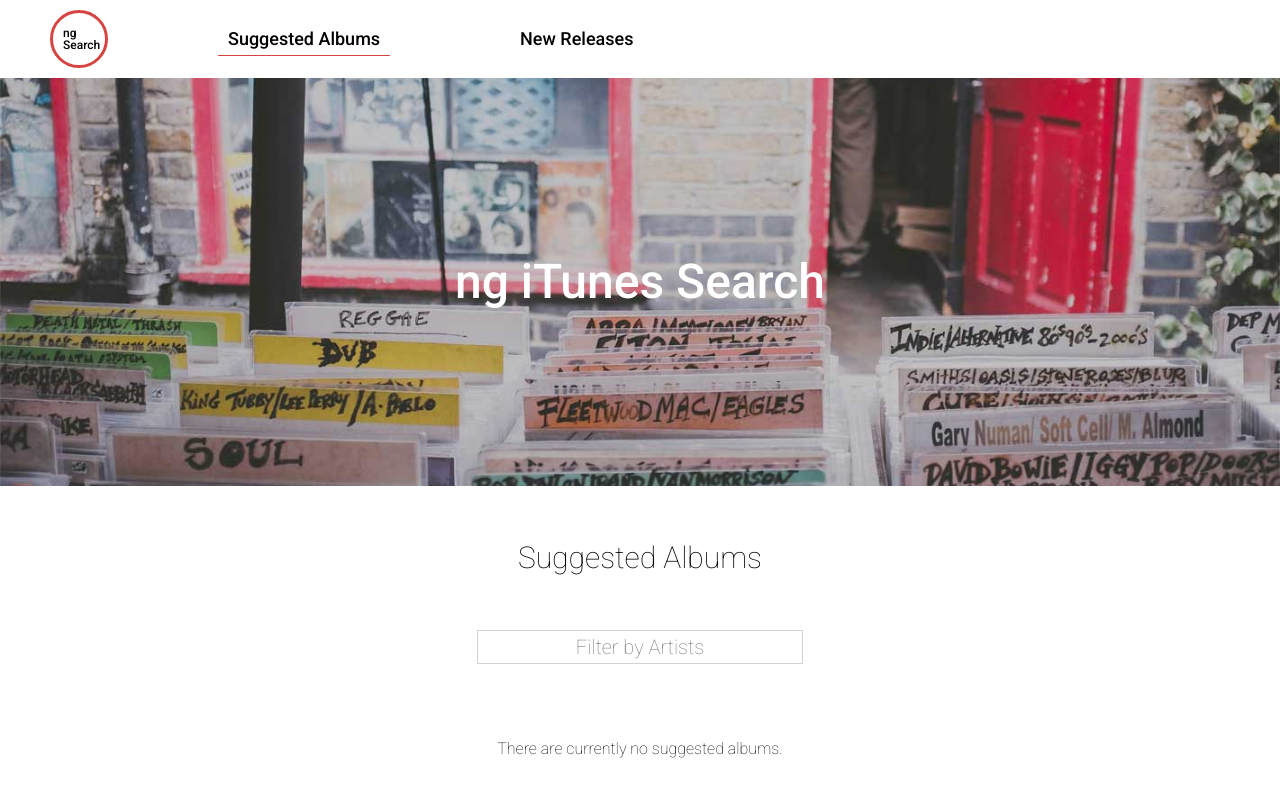
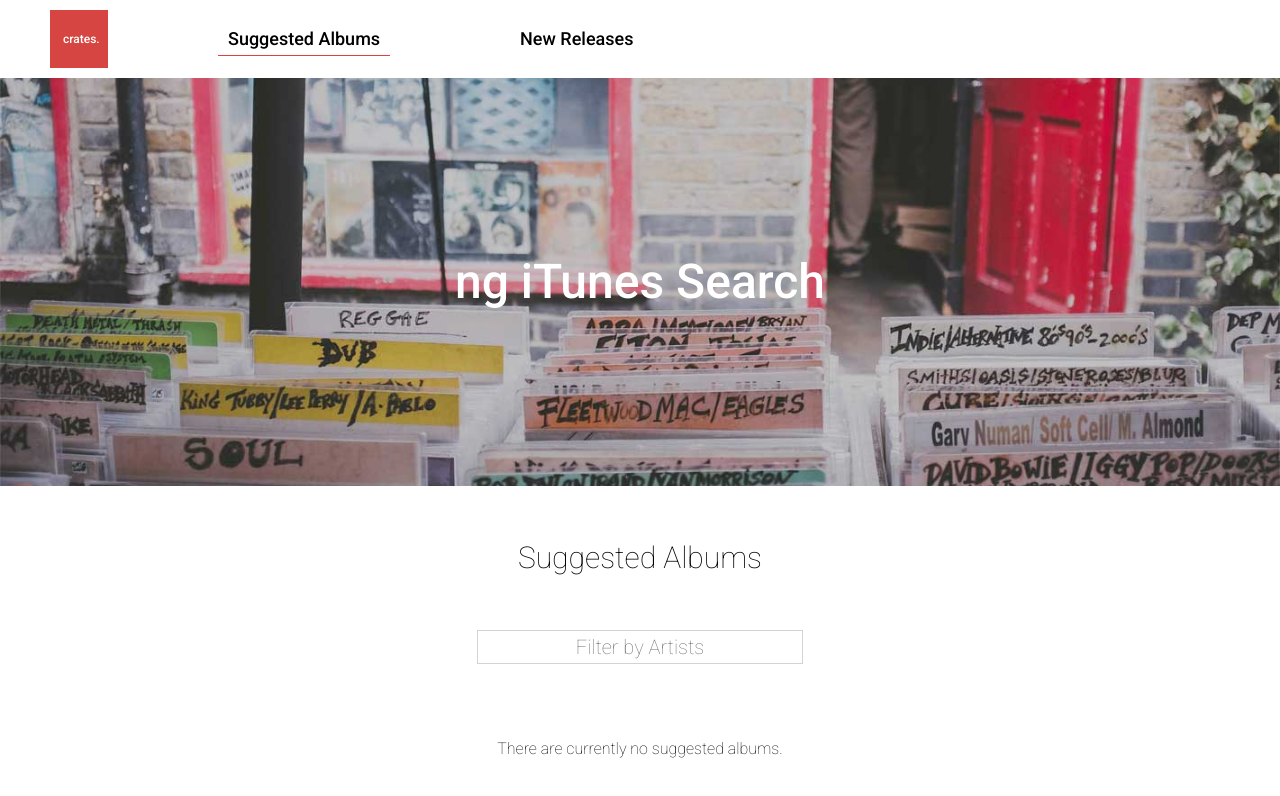
Before and after one commit to pacalabre/itunes-search-angular, an Angular app: page /suggested-albums in a window 1280 px wide. Shown: the top 796 px of the page. Built offline with nearby package versions, Linux system fonts and the light colour scheme.

Commit message:
changed logo styles

```diff
--- a/src/app/navbar/navbar.component.css
+++ b/src/app/navbar/navbar.component.css
@@ -1,6 +1,6 @@
 .logo {
 	border: solid #D64541;
-    border-radius: 50%;
+	background-color: #D64541;
     height: 32px;
     width: 32px;
     display: block;
@@ -8,6 +8,7 @@
     margin: 10px 50px;
     padding: 10px;
     display: flex;
+    color: white;
 }
 
 .logo-span {
@@ -67,8 +68,8 @@
 }
 
 .logo:hover {
-	color: white;
-	background-color: #D64541;
+	background-color: #C0392B;
+	border-color: #C0392B;
 }
 
  .nav-bar-li:hover {
--- a/src/app/navbar/navbar.component.html
+++ b/src/app/navbar/navbar.component.html
@@ -1,6 +1,6 @@
 <nav class="nav-bar">
 	<ul>
-		<li class="logo"><a class="logo-a" routerLink="/">ng Search</a></li>
+		<li class="logo"><a class="logo-a" routerLink="/">crates.</a></li>
 		<li class="nav-bar-li"><a  class="nav-bar-links"routerLinkActive="active-link" routerLink="/suggested-albums">Suggested Albums</a></li>
 		<li class="nav-bar-li nav-bar-new-release"><a class="nav-bar-links" routerLinkActive="active-link" routerLink="/new-releases">New Releases</a>
 			<ul class="new-release-ul">
```
